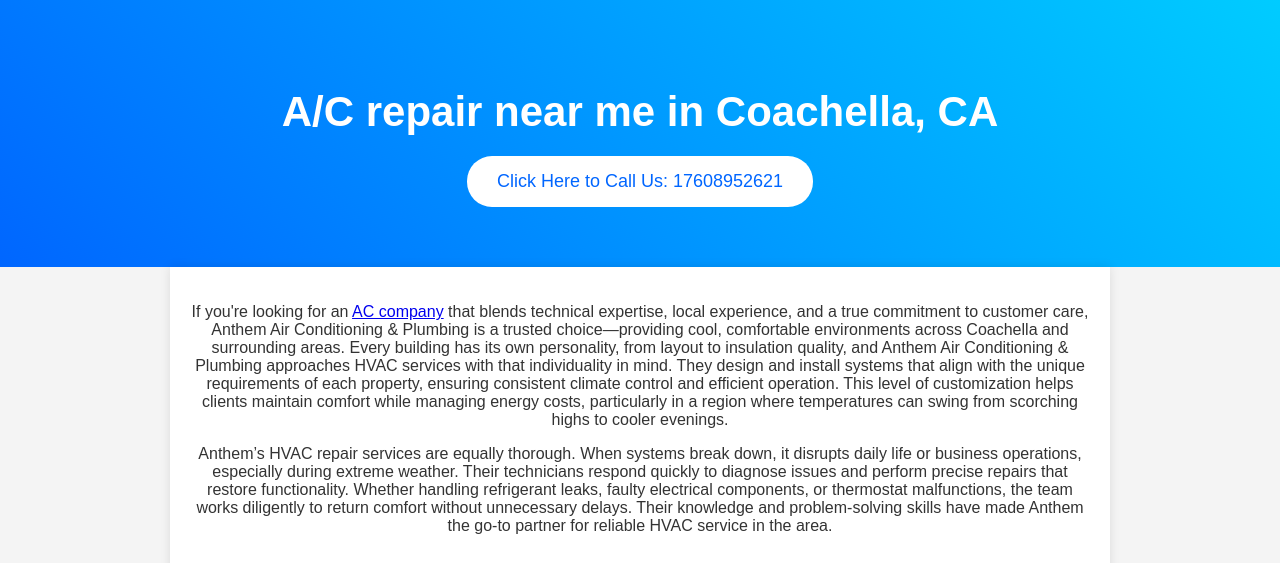
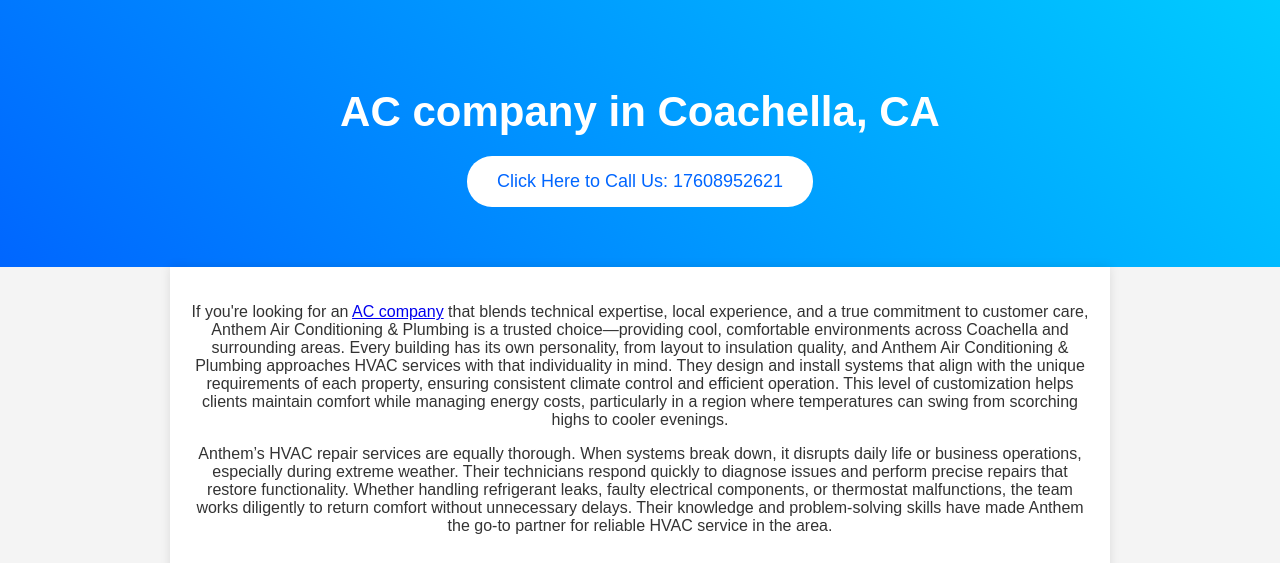
Before and after one commit to anthem-air-conditining/anthem-air-conditining, a plain HTML site: page index.html in a window 1280 px wide. Shown: the top 563 px of the page. Drawn offline with Linux system fonts and the light colour scheme.

Commit message:
Update index.html

```diff
--- a/index.html
+++ b/index.html
@@ -6,8 +6,8 @@
     <meta http-equiv="Content-Type" content="text/html; charset=utf-8">
     <meta name="description" content="Living in the Coachella Valley comes with unique climate challenges that demand reliable indoor comfort solutions. Anthem Air Conditioning & Plumbing has risen to this need, becoming a trusted resource for homeowners and businesses seeking dependable heating, cooling, and plumbing services." />
     <meta name="keywords" content="A/C repair near me, AC company, AC company near me" />
-    <meta property="og:title" content="A/C repair near me in Coachella, CA" />
-    <title>A/C repair near me in Coachella, CA</title>
+    <meta property="og:title" content="AC company in Coachella, CA" />
+    <title>AC company in Coachella, CA</title>
     <style>
         body {
             font-family: Arial, sans-serif;
@@ -62,7 +62,7 @@
 
     <!-- Hero Section -->
     <div class="hero">
-        <h1>A/C repair near me in Coachella, CA</h1>
+        <h1>AC company in Coachella, CA</h1>
         <button onclick="window.location.href='tel:+17608952621'">Click Here to Call Us: 17608952621</button>
     </div>
 
```
